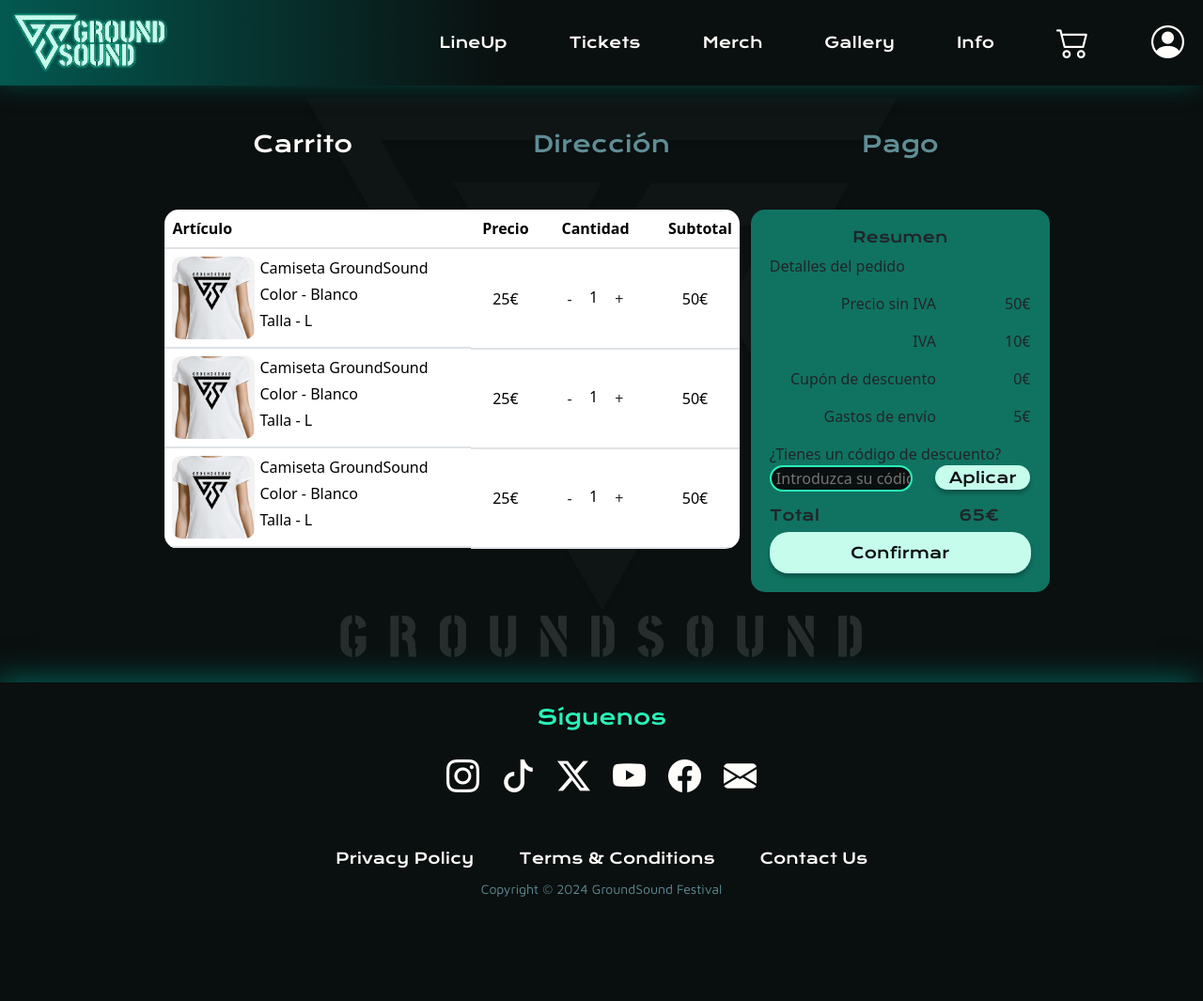
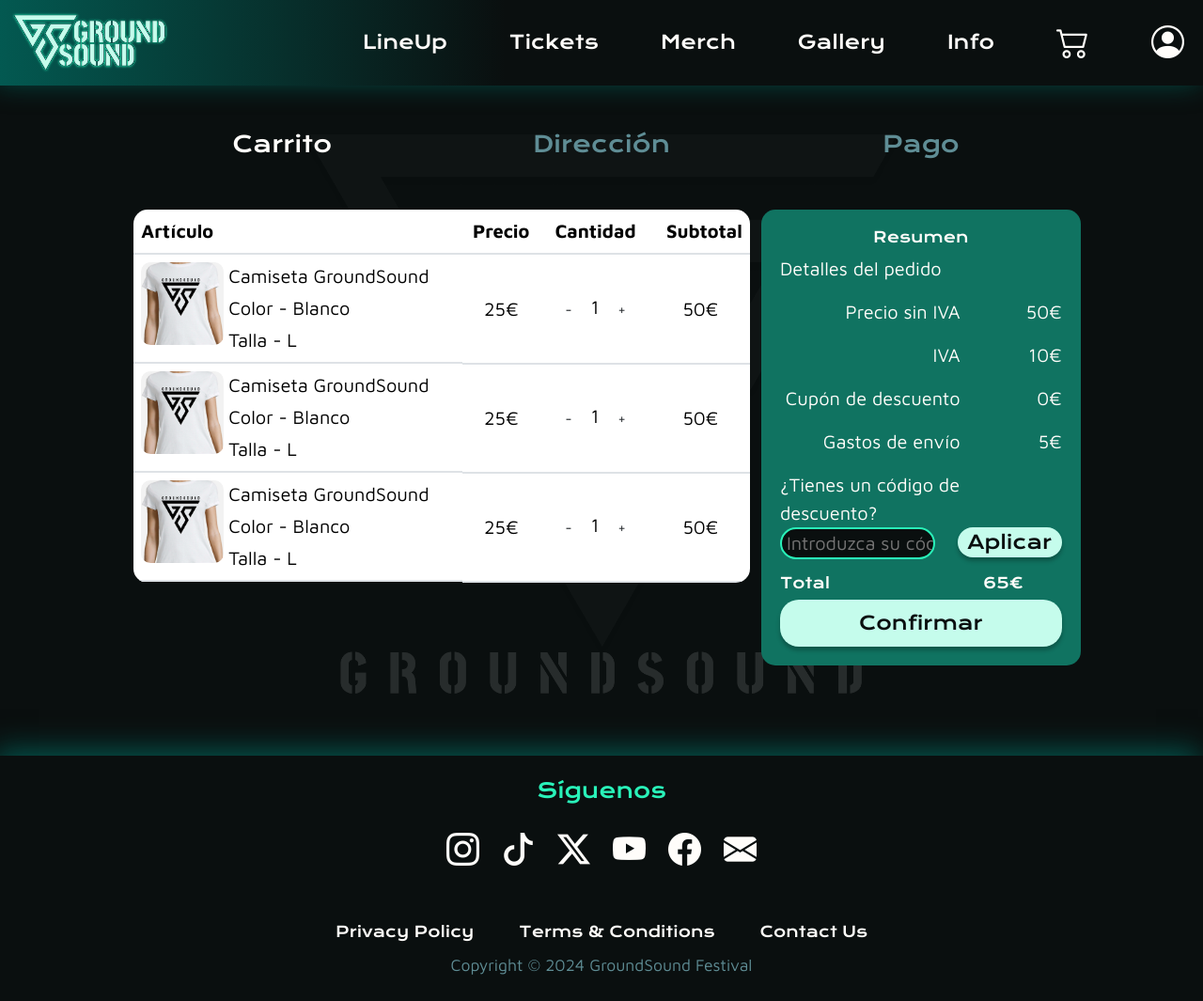
Before and after one commit to FMHJ97/Brogrammers, a PHP site: page /cart.php in a window 1280 px wide. Shown: the whole page at 94% size. Before the commit the page ends 954 px from the top, so only its background shows below. Run offline with PHP 8.4, Linux system fonts and the light colour scheme; some libraries are stand-ins or nearby versions.

Commit message:
feat(FMHJ): tipography and global updated

```diff
--- a/framework-php-bootstrap/scss/_global.scss
+++ b/framework-php-bootstrap/scss/_global.scss
@@ -13,11 +13,20 @@ html {
     scroll-padding-top: calc(#{$navbar-height} - 1px);
 }
 
+// Global body styles - Desktop
 body {
     background-color: $fondo;
+    font-family: $body-font-family;
+    font-weight: $body-font-weight;
+    color: $texto1;
+    font-size: $body-font-1;
+
+    h1, h2, h3, h4, h5, h6 {
+        font-family: $headings-font-family;
+        font-weight: $headings-font-weight;
+    }
 
     h1 {
-        color: $heading1;
         font-size: $heading-font-1;
     }
     h2 {
@@ -34,6 +43,29 @@ body {
     }
 }
 
+// Global body styles - Mobile
+@include media-breakpoint-down(md) {
+    body {
+        font-size: $body-font-phone-1;
+
+        h1 {
+            font-size: $heading-font-phone-1;
+        }
+        h2 {
+            font-size: $heading-font-phone-2;
+        }
+        h3 {
+            font-size: $heading-font-phone-3;
+        }
+        h4 {
+            font-size: $heading-font-phone-4;
+        }
+        h5 {
+            font-size: $heading-font-phone-5;
+        }
+    }
+}
+
 main {
     background: url("../assets/img/logoFondoFestival.png") no-repeat center fixed;
     background-size: 50vw;
@@ -46,17 +78,17 @@ main {
     padding-bottom: 3rem;
 
     .page-section-heading {
-        font-size: 2rem;
-        line-height: 1.75rem;
         font-family: $headings-font-family;
         text-align: center;
         padding-top: 3rem;
         padding-bottom: 3rem;
 
+        h1 {
+            color: $heading1;
+        }
+
         h2 {
             color: $heading2;
-            font-size: 1.5rem;
-            line-height: 1.25rem;
         }
     }
 }
@@ -66,15 +98,8 @@ main {
         padding-bottom: 2rem;
 
         .page-section-heading {
-            font-size: 1.75rem;
-            line-height: 1.5rem;
             padding-top: 2rem;
             padding-bottom: 2rem;
-
-            h2 {
-                font-size: 1.25rem;
-                line-height: 1rem;
-            }
         }
     }
 
--- a/framework-php-bootstrap/scss/components/_forms.scss
+++ b/framework-php-bootstrap/scss/components/_forms.scss
@@ -16,6 +16,7 @@ main {
     border-radius: 10px;
     border-style: solid;
     border-color: $primario1;
+    background-color: $fondo;
     border-width: 5px;
     display: flex;
     flex-direction: column;
--- a/framework-php-bootstrap/scss/variables/_typography.scss
+++ b/framework-php-bootstrap/scss/variables/_typography.scss
@@ -12,18 +12,32 @@ $headings-font-weight: 400;
 $body-font-family: 'Maven Pro', sans-serif;
 $body-font-weight: 400;
 
-// Custom heading font sizes
+// Custom heading font sizes - desktop
 $heading-font-1: 30px;
 $heading-font-2: 26px;
 $heading-font-3: 22px;
 $heading-font-4: 18px;
 $heading-font-5: 16px;
 
-// Custom body font sizes
+// Custom body font sizes - mobile
+
+$heading-font-phone-1: 28px;
+$heading-font-phone-2: 24px;
+$heading-font-phone-3: 20px;
+$heading-font-phone-4: 16px;
+$heading-font-phone-5: 14px;
+
+// Custom body font sizes - desktop
 $body-font-1: 20px;
 $body-font-2: 16px;
 $body-font-3: 14px;
 $body-font-4: 12px;
+
+// Custom body font sizes - mobile
+$body-font-phone-1: 18px;
+$body-font-phone-2: 14px;
+$body-font-phone-3: 12px;
+$body-font-phone-4: 10px;
 
 //our logo uses Post No Bills Colombo ExtraBold
 $font-path: '../assets/fonts/postnobillscolombo/';
```
Also changed, not shown: framework-php-bootstrap/css/styles.css, 1 other file.
